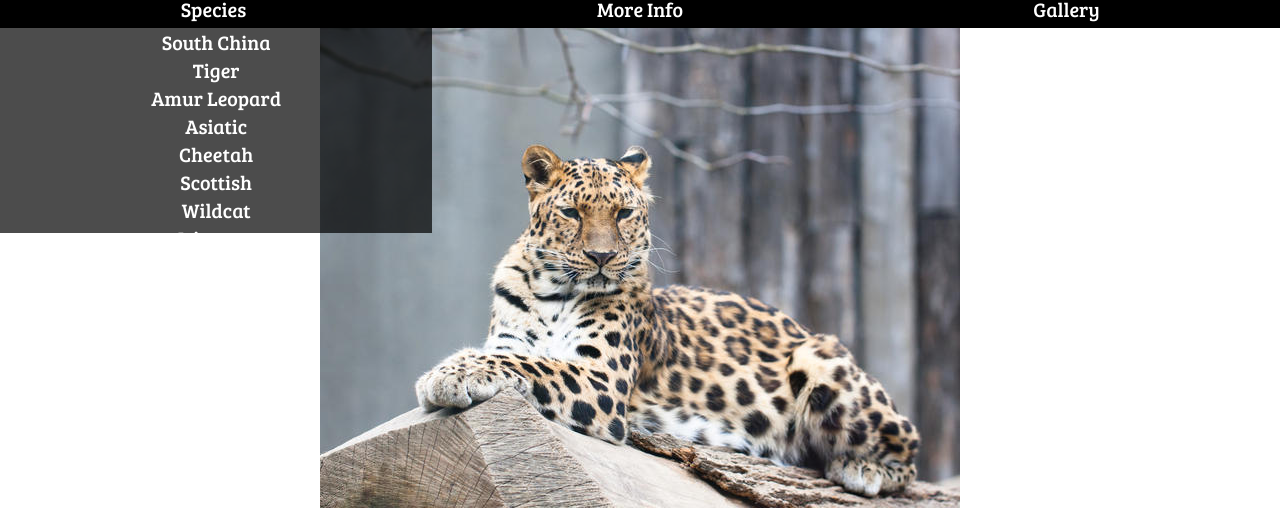
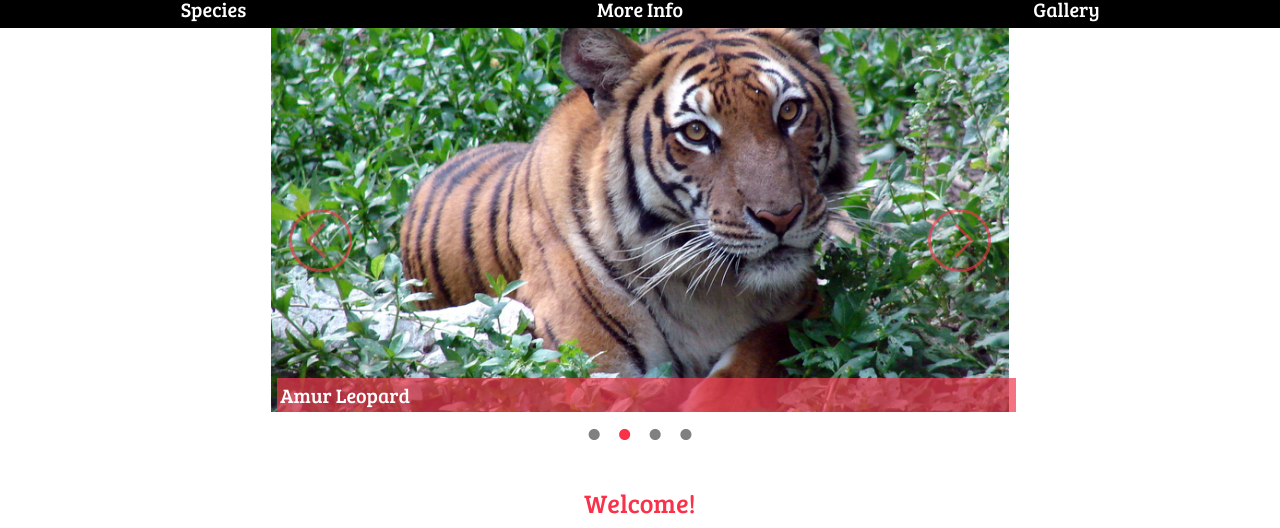
Before and after one commit to KeelyGoulding/d_web, a plain HTML site: page critical_cats/index.html in a window 1280 px wide. Shown: the part 110-638 px from the top of the page. Drawn offline with nearby package versions, Linux system fonts and the light colour scheme.

Commit message:
initial js

```diff
--- /dev/null
+++ b/critical_cats/css/home.css
@@ -0,0 +1,93 @@
+@charset "utf-8";
+/* HOME */
+
+.slider {
+  margin: 0 auto;
+  max-width: 100%;
+}
+
+.slide_viewer {
+  height: 30vw;
+  overflow: hidden;
+  position: relative;
+}
+
+.slide_group {
+  height: 100%;
+  position: relative;
+  width: 100%;
+}
+
+.slide {
+  display: none;
+  height: 100%;
+  position: absolute;
+  width: 100%;
+  bottom: 20%;
+}
+
+.slide img {
+	width:80%;
+}
+
+.caption {
+	background-color: rgba(239,56,77,0.7);
+	position:absolute;
+	bottom:-20%;
+	left: 98px;
+	width:79.5%;
+	padding:3px;
+	margin:auto;
+	text-align:left;
+	font-size:20px;
+	font-family:Bree Serif, Consolas, "Andale Mono", "Lucida Console", "Lucida Sans Typewriter", Monaco, "Courier New", monospace;
+	color:white;
+}
+
+.slide_buttons {
+  text-align: center;
+}
+
+a.slide_btn {
+  color: #808080;
+  font-size: 42px;
+  margin: 0 0.175em;
+  -webkit-transition: all 0.4s ease-in-out;
+  -moz-transition: all 0.4s ease-in-out;
+  -ms-transition: all 0.4s ease-in-out;
+  -o-transition: all 0.4s ease-in-out;
+  transition: all 0.4s ease-in-out;
+}
+
+.slide_btn.active, .slide_btn:hover {
+  color: #F9324A;
+  cursor: pointer;
+}
+
+.directional_nav {
+  left: 0;
+  margin: -255px auto;
+  position: absolute;
+  right: 0;
+  width: 55%;
+}
+
+.previous_btn {
+  float: left;
+}
+
+.next_btn {
+  float: right;
+}
+
+.previous_btn, .next_btn {
+  cursor: pointer;
+  height: 65px;
+  opacity: 0.6;
+  -webkit-transition: opacity 0.4s ease-in-out;
+  -moz-transition: opacity 0.4s ease-in-out;
+  -ms-transition: opacity 0.4s ease-in-out;
+  -o-transition: opacity 0.4s ease-in-out;
+  transition: opacity 0.4s ease-in-out;
+  width: 65px;
+}
--- a/critical_cats/css/template.css
+++ b/critical_cats/css/template.css
@@ -103,6 +103,8 @@ nav #dropdown {
 	display:table-row;
 	left:0px;
 	text-align:center;
+	z-index:1;
+	display: none;
 }
 
 nav #dropdown li {
--- a/critical_cats/gallery.html
+++ b/critical_cats/gallery.html
@@ -5,6 +5,7 @@
 <link href='https://fonts.googleapis.com/css?family=Bree+Serif|Varela+Round' rel='stylesheet' type='text/css'>
 <link href="css/template.css" rel="stylesheet" type="text/css">
 <script src="https://ajax.googleapis.com/ajax/libs/jquery/2.2.0/jquery.min.js"></script>
+<script src="js/general.js"></script>
 <link href="js/general.js" type="text/javascript">
 <title>Gallery</title>
 
@@ -16,7 +17,7 @@
 <div id="logo"><img src="images/whiskers_l.svg"><h1><a href="index.html">Critically Endangered Cats</a></h1><img src="images/whiskers_r.svg"></div>
 <nav>
 	<ul>
-    	<li><a href="sc_tiger.html">Species</a>
+    	<li id="species"><a href="sc_tiger.html">Species</a>
             <ul id="dropdown">
                 <li><a href="sc_tiger.html">South China Tiger</a></li>
                 <li><a href="#">Amur Leopard</a></li>
@@ -25,8 +26,8 @@
                 <li><a href="#">Iriomote</a></li>
             </ul>
         </li>
-        <li><a href="#">More Info</a></li>
-        <li><a href="#">Gallery</a></li>
+        <li><a href="info.html">More Info</a></li>
+        <li><a href="gallery.html">Gallery</a></li>
     </ul>
 </nav>
 </header>
--- a/critical_cats/index.html
+++ b/critical_cats/index.html
@@ -4,8 +4,9 @@
 <meta charset="utf-8">
 <link href='https://fonts.googleapis.com/css?family=Bree+Serif|Varela+Round' rel='stylesheet' type='text/css'>
 <link href="css/template.css" rel="stylesheet" type="text/css">
+<link href="css/home.css" rel="stylesheet" type="text/css">
 <script src="https://ajax.googleapis.com/ajax/libs/jquery/2.2.0/jquery.min.js"></script>
-<link href="js/general.js" type="text/javascript">
+<script src="js/general.js"></script>
 <title>Critically Endangered Cats</title>
 
 </head>
@@ -16,7 +17,7 @@
 <div id="logo"><img src="images/whiskers_l.svg"><h1><a href="index.html">Critically Endangered Cats</a></h1><img src="images/whiskers_r.svg"></div>
 <nav>
 	<ul>
-    	<li><a href="sc_tiger.html">Species</a>
+    	<li id="species"><a href="sc_tiger.html">Species</a>
             <ul id="dropdown">
                 <li><a href="sc_tiger.html">South China Tiger</a></li>
                 <li><a href="#">Amur Leopard</a></li>
@@ -33,9 +34,32 @@
 <div class="clearflt"></div>
 <!-- MAIN -->
 <main>
-<div class="banner">
-	<div class="slider"><img src="images/amur_leopard.jpg"></div>
-    <div class="caption"><h1>text</h1></div>
+<!--SLIDER based on code from http://codepen.io/dfitzy/pen/xZqGVo, Respsonsive Image Slider by David Fitas-->
+<div class="slider">
+  <div class="slide_viewer">
+    <div class="slide_group">
+      <div class="slide"><img src="images/amur_leopard.jpg"><div class="caption">Amur Leopard</div>
+      </div>
+      <div class="slide"><img src="images/sc_tiger.jpg"><div class="caption">Amur Leopard</div>
+      </div>
+      <div class="slide"><img src="images/asiatic_cheetah.jpg"><div class="caption">Amur Leopard</div>
+      </div>
+      <div class="slide"><img src="images/iriomote.jpg"><div class="caption">Amur Leopard</div>
+      </div>
+    </div>
+  </div>
+</div><!-- End // .slider -->
+
+<div class="slide_buttons">
+</div>
+
+<div class="directional_nav">
+  <div class="previous_btn" title="Previous">
+	<img src="images/prev_btn.svg">
+  </div>
+  <div class="next_btn" title="Next">
+   <img src="images/next_btn.svg">
+  </div>
 </div>
 
 <h2>Welcome!</h2>
--- a/critical_cats/js/general.js
+++ b/critical_cats/js/general.js
@@ -1,8 +1,108 @@
 // General JS and JQ
+
+
 $(document).ready(function() {
-	$("#species").mouseenter(slideDown);
+	//SLIDER
+$('.slider').each(function(){
+  var $this = $(this);
+  var $group = $this.find('.slide_group');
+  var $slides = $this.find('.slide');
+  var buttonArray = [];
+  var currentIndex = 0;
+  var timeout;
 
-	function slideDown () {
-		$("#dropdown").slideDown(fast);
-	}
+  function move(newIndex){
+    var animateLeft, slideLeft;
+    advance();
+
+    if($group.is(':animated') || currentIndex === newIndex){
+      return;
+    }
+
+    buttonArray[currentIndex].removeClass('active');
+    buttonArray[newIndex].addClass('active');
+
+    if(newIndex > currentIndex){
+      slideLeft = '100%';
+      animateLeft = '-100%';
+    } else {
+      slideLeft = '-100%';
+      animateLeft = '100%';
+    }
+
+    $slides.eq(newIndex).css({
+      display: 'block',
+      left: slideLeft,
+    });
+
+    $group.animate({
+      left: animateLeft}, function(){
+      $slides.eq(currentIndex).css({
+        display: 'none'
+      });
+      $slides.eq(newIndex).css({
+        left: 0
+      });
+      $group.css({
+        left: 0
+      });
+      currentIndex = newIndex;
+    });
+  }
+
+  function advance(){
+    clearTimeout(timeout);
+    timeout = setTimeout(function(){
+      if(currentIndex < ($slides.length - 1)){
+        move(currentIndex + 1);
+      } else {
+        move(0);
+      }
+    }, 4000);
+  }
+
+  $('.next_btn').on('click', function(){
+    if(currentIndex < ($slides.length - 1)){
+      move(currentIndex + 1);
+    } else {
+      move(0);
+    }
+  });
+
+  $('.previous_btn').on('click', function(){
+    if(currentIndex !== 0){
+      move(currentIndex - 1);
+    } else {
+      move(3);
+    }
+  });
+
+  $.each($slides, function(index){
+    var $button = $('<a class="slide_btn">&bull;</a>');
+    if(index === currentIndex){
+      $button.addClass('active');
+    }
+    $button.on('click', function(){
+      move(index);
+    }).appendTo('.slide_buttons');
+    buttonArray.push($button);
+  });
+
+  advance();
 });
+
+//DROPDOWN
+
+$("#species").mouseenter(function(){
+	$("#dropdown").slideDown();
+});
+
+$("#species").mouseleave(function(){
+	$("#dropdown").slideUp();
+});
+
+//SPECIES HOVER
+$(".spec_nav")
+
+
+});
```
Also changed, not shown: critical_cats/css/species.css (+18 -0 lines), critical_cats/info.html (+4 -3 lines), critical_cats/sc_tiger.html (+17 -10 lines), critical_cats/images/asiatic_cheetah.jpeg (renamed from critical_cats/images/ICS-Asiatic-cheetah-1.jpeg), critical_cats/images/iberian_lynx.png (added), critical_cats/images/next_btn.svg (added), critical_cats/images/prev_btn.svg (added), critical_cats/images/sumatran_tiger.png (added).
